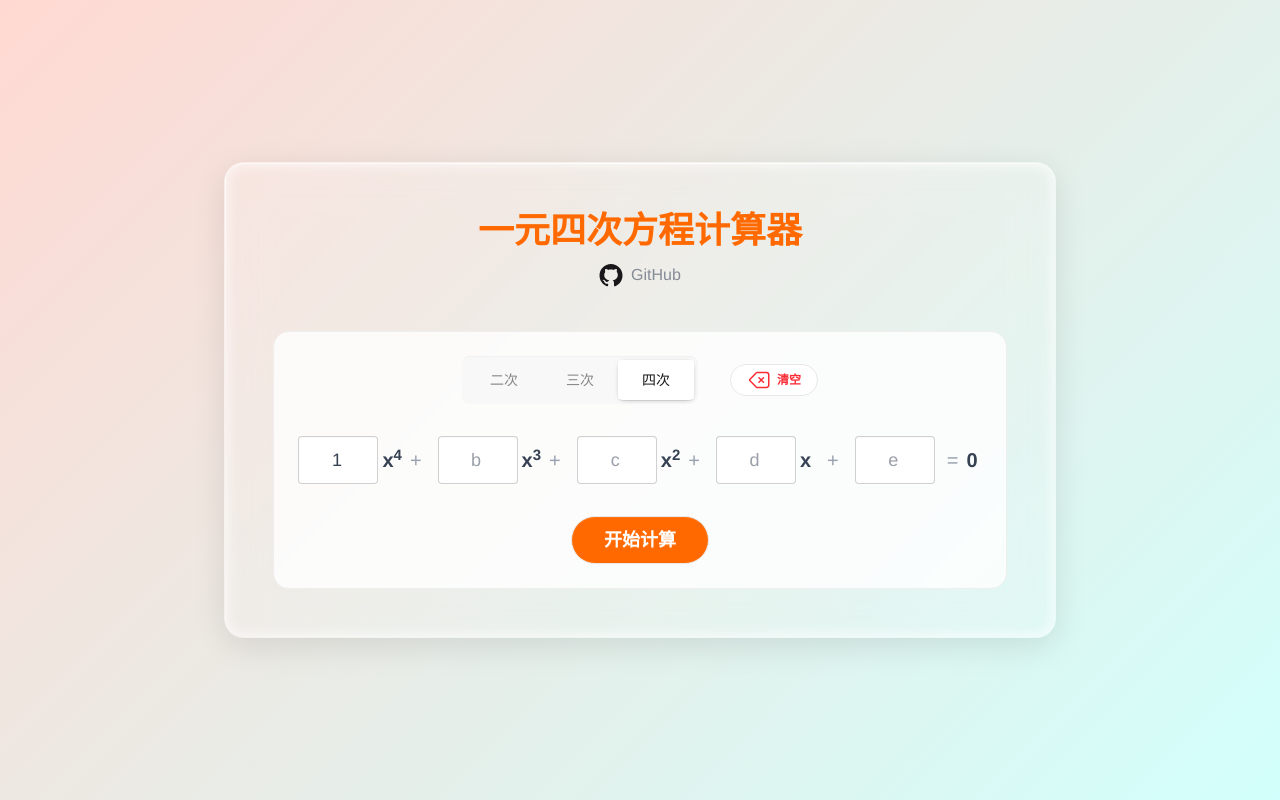
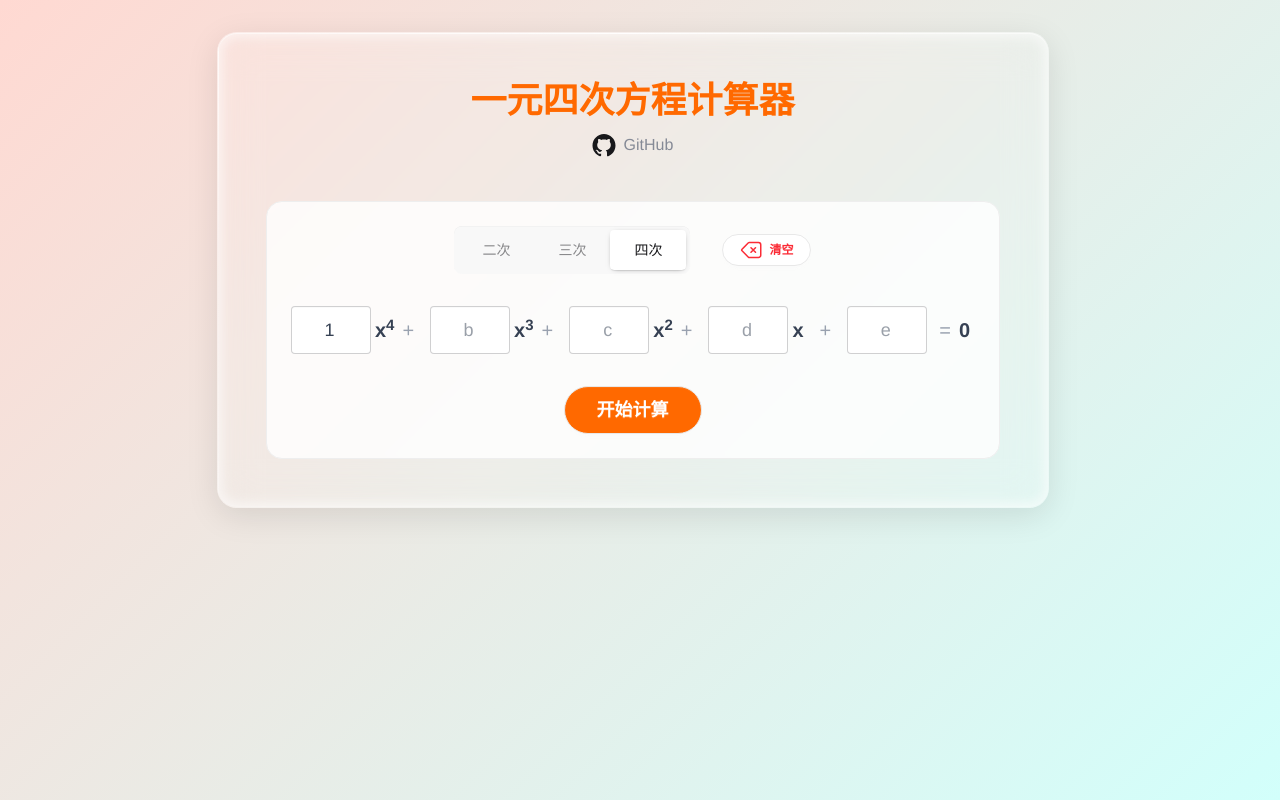
Before and after one commit to CappuccinoZ/Equation-solver, a Vue app: page / in a window 1280 px wide. Built offline with nearby package versions, Linux system fonts and the light colour scheme.

Commit message:
修改样式

```diff
--- a/src/App.vue
+++ b/src/App.vue
@@ -1,5 +1,5 @@
 <template>
-  <div class="w-full max-w-4xl mx-auto md:p-4">
+  <div class="w-full max-w-4xl mx-auto p-4 md:p-8">
     <div class="glass-card w-full p-6 md:p-12 rounded-3xl">
       <div class="mb-10 text-center">
         <h1 class="mb-2 text-3xl md:text-4xl font-semibold text-orange-500">一元四次方程计算器</h1>
--- a/src/style.css
+++ b/src/style.css
@@ -4,12 +4,17 @@
 body {
   font-family: PingFang SC, HarmonyOS_Regular, Helvetica Neue, Microsoft YaHei, sans-serif;
   background: linear-gradient(135deg, rgb(255, 217, 210), rgb(210, 255, 251)) fixed;
-  min-height: 100vh;
+  height: 100vh;
   display: flex;
   justify-content: center;
   align-items: center;
-  margin: 0;
-  padding: 20px;
+}
+
+#app {
+  width: 100%;
+  height: 100%;
+  overflow: auto;
+  scrollbar-gutter: stable;
 }
 
 .glass-card {
```
